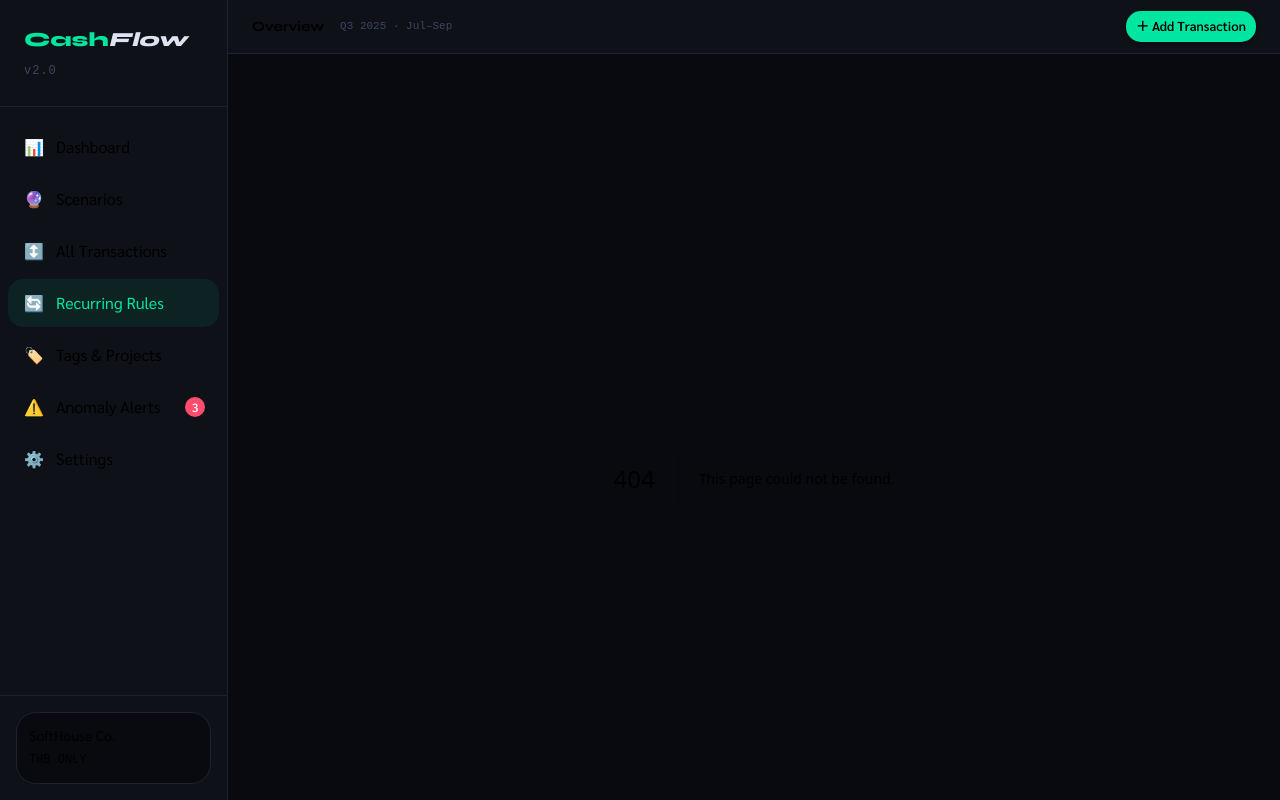
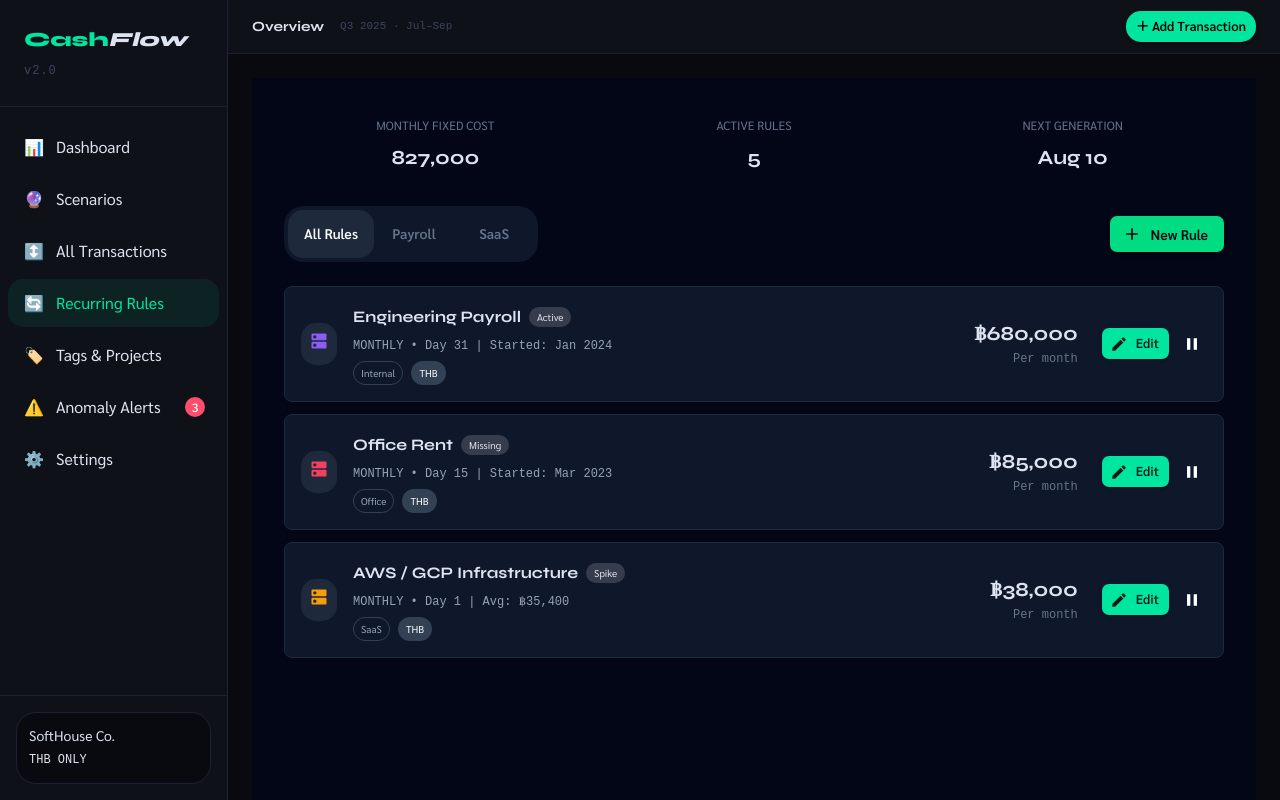
Before and after one commit to Deen7028/Cast-Flow-Forecaster, a Next.js app in the folder frontend/: page /recurring in a window 1280 px wide. Before the commit this address had no page. Built offline with nearby package versions, Linux system fonts and the light colour scheme.

Commit message:
Recurring

```diff
--- /dev/null
+++ b/frontend/src/app/recurring/page.tsx
@@ -0,0 +1,82 @@
+"use client";
+
+import React from 'react';
+import { Box, Typography, Button, Stack, Tab, Tabs, Grid } from '@mui/material';
+import { Add } from '@mui/icons-material';
+
+import RuleCard from '@/components/Recurring/RecurRuleCard';
+
+export default function DashboardPage() {
+  return (
+    <Box sx={{ bgcolor: '#020617', minHeight: '100vh', p: { xs: 2, md: 4 } }}>
+
+      <Grid container spacing={2} sx={{ mb: 4, textAlign: 'center' }}>
+        <Grid size={4}>
+          <Typography variant="overline" sx={{ color: '#64748b' }}>MONTHLY FIXED COST</Typography>
+          <Typography variant="h6">827,000</Typography>
+        </Grid>
+        <Grid size={4}>
+          <Typography variant="overline" sx={{ color: '#64748b' }}>ACTIVE RULES</Typography>
+          <Typography variant="h6">5</Typography>
+        </Grid>
+        <Grid size={4}>
+          <Typography variant="overline" sx={{ color: '#64748b' }}>NEXT GENERATION</Typography>
+          <Typography variant="h6">Aug 10</Typography>
+        </Grid>
+      </Grid>
+
+      {/* 2. Controls */}
+      <Box
+        sx={{
+          display: 'flex',
+          flexDirection: { xs: 'column', sm: 'row' }, // จอมือถือแนวตั้ง จอคอมแนวนอน
+          justifyContent: 'space-between',
+          alignItems: 'center',
+          gap: 2, // ใช้ gap แทน spacing
+          mb: 3
+        }}
+      >
+        <Tabs value={0} sx={{
+          bgcolor: '#0f172a', borderRadius: 2, p: 0.5,
+          '& .MuiTabs-indicator': { display: 'none' },
+          '& .Mui-selected': { bgcolor: '#1e293b', borderRadius: 1.5, color: '#f8fafc !important' }
+        }}>
+          <Tab label="All Rules" sx={{ color: '#64748b', textTransform: 'none', minWidth: 80 }} />
+          <Tab label="Payroll" sx={{ color: '#64748b', textTransform: 'none', minWidth: 80 }} />
+          <Tab label="SaaS" sx={{ color: '#64748b', textTransform: 'none', minWidth: 80 }} />
+        </Tabs>
+        <Button variant="contained" startIcon={<Add />} sx={{ bgcolor: '#00dc82', color: '#020617', fontWeight: 'bold', '&:hover': { bgcolor: '#00bb6d' } }}>
+          New Rule
+        </Button>
+      </Box>
+
+      {/* 3. List of Cards */}
+      <Box>
+        <RuleCard
+          title="Engineering Payroll"
+          status="Active"
+          amount="฿680,000"
+          type="Internal"
+          date="MONTHLY • Day 31 | Started: Jan 2024"
+          color="#8b5cf6"
+        />
+        <RuleCard
+          title="Office Rent"
+          status="Missing"
+          amount="฿85,000"
+          type="Office"
+          date="MONTHLY • Day 15 | Started: Mar 2023"
+          color="#f43f5e"
+        />
+        <RuleCard
+          title="AWS / GCP Infrastructure"
+          status="Spike"
+          amount="฿38,000"
+          type="SaaS"
+          date="MONTHLY • Day 1 | Avg: ฿35,400"
+          color="#f59e0b"
+        />
+      </Box>
+    </Box>
+  );
+}
--- /dev/null
+++ b/frontend/src/components/Recurring/RecurRuleCard.tsx
@@ -0,0 +1,87 @@
+"use client";
+
+import React from 'react';
+import {
+  Box, Typography, Paper, Chip, Button, IconButton, Stack
+} from '@mui/material';
+import { Edit, Pause, Dns } from '@mui/icons-material';
+
+interface RuleCardProps {
+  title: string;
+  status?: string;
+  amount: string;
+  type: string;
+  date: string;
+  color: string;
+  warning?: boolean;
+}
+
+const RuleCard = ({
+  title,
+  status,
+  amount,
+  type,
+  date,
+  color
+}: RuleCardProps) => {
+  return (
+    <Paper
+      elevation={0}
+      sx={{
+        p: 2, mb: 1.5, bgcolor: '#0f172a', borderLeft: `4px solid ${color}`,
+        display: 'flex', flexDirection: { xs: 'column', md: 'row' },
+        alignItems: { md: 'center' }, justifyContent: 'space-between', gap: 2,
+        borderRadius: '8px', border: '1px solid #1e293b'
+      }}
+    >
+      <Box sx={{ display: 'flex', flexDirection: 'row', gap: 2, alignItems: 'center', flexGrow: 1 }}>
+        <Box sx={{ p: 1, bgcolor: '#1e293b', borderRadius: 1.5, color: color }}>
+          <Dns fontSize="small" />
+        </Box>
+        <Box>
+          <Box sx={{ display: 'flex', flexDirection: 'row', gap: 1, alignItems: 'center' }}>
+            <Typography variant="subtitle1">
+              {title}
+            </Typography>
+            {status && (
+              <Chip
+                label={status}
+                size="small"
+                sx={{ height: 20, fontSize: '10px' }}
+              />
+            )}
+          </Box>
+          <Typography variant="caption" sx={{ color: '#94a3b8' }}>{date}</Typography>
+          <Box sx={{ display: 'flex', flexDirection: 'row', gap: 1, mt: 0.5 }}>
+            <Chip label={type} size="small" variant="outlined" sx={{ borderColor: '#334155', color: '#94a3b8', fontSize: '10px' }} />
+            <Chip label="THB" size="small" sx={{ bgcolor: '#334155', color: '#f8fafc', fontSize: '10px' }} />
+          </Box>
+        </Box>
+      </Box>
+
+      <Box sx={{ display: 'flex', flexDirection: 'row', gap: 3, alignItems: 'center', justifyContent: 'space-between', width: { xs: '100%', md: 'auto' } }}>
+        <Box sx={{ textAlign: { xs: 'left', md: 'right' } }}>
+          <Typography variant="h6">
+            {amount}
+          </Typography>
+          <Typography variant="caption" sx={{ color: '#64748b', display: 'block' }}>Per month</Typography>
+        </Box>
+
+        <Box sx={{ display: 'flex', flexDirection: 'row', gap: 1 }}>
+          <Button
+            size="small"
+            variant="contained"
+            startIcon={<Edit />}
+          >
+            Edit
+          </Button>
+          <IconButton size="small">
+            <Pause fontSize="small" />
+          </IconButton>
+        </Box>
+      </Box>
+    </Paper>
+  );
+};
+
+export default RuleCard;
```
Also changed, not shown: frontend/src/app/Login/page.tsx (added, +90 -0 lines), 14 other files (tests, documents, lock files or other folders).
